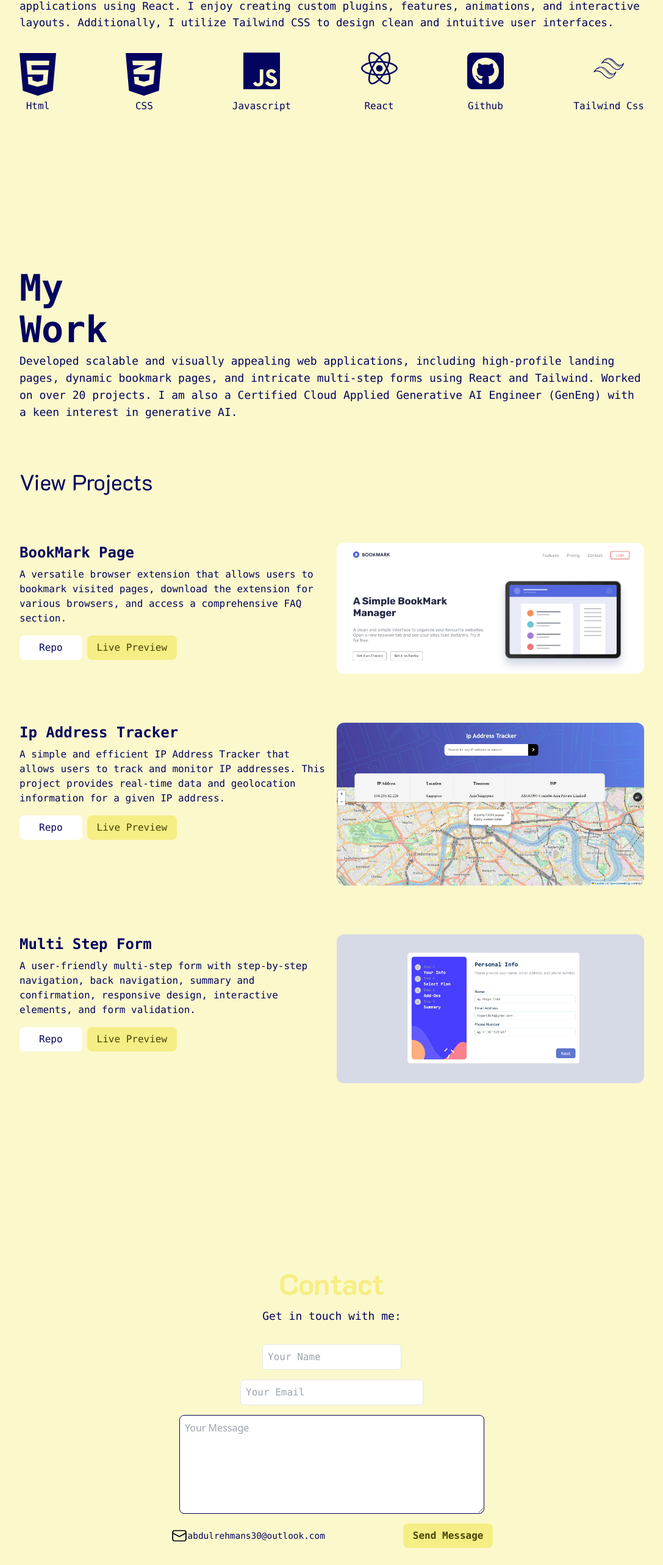
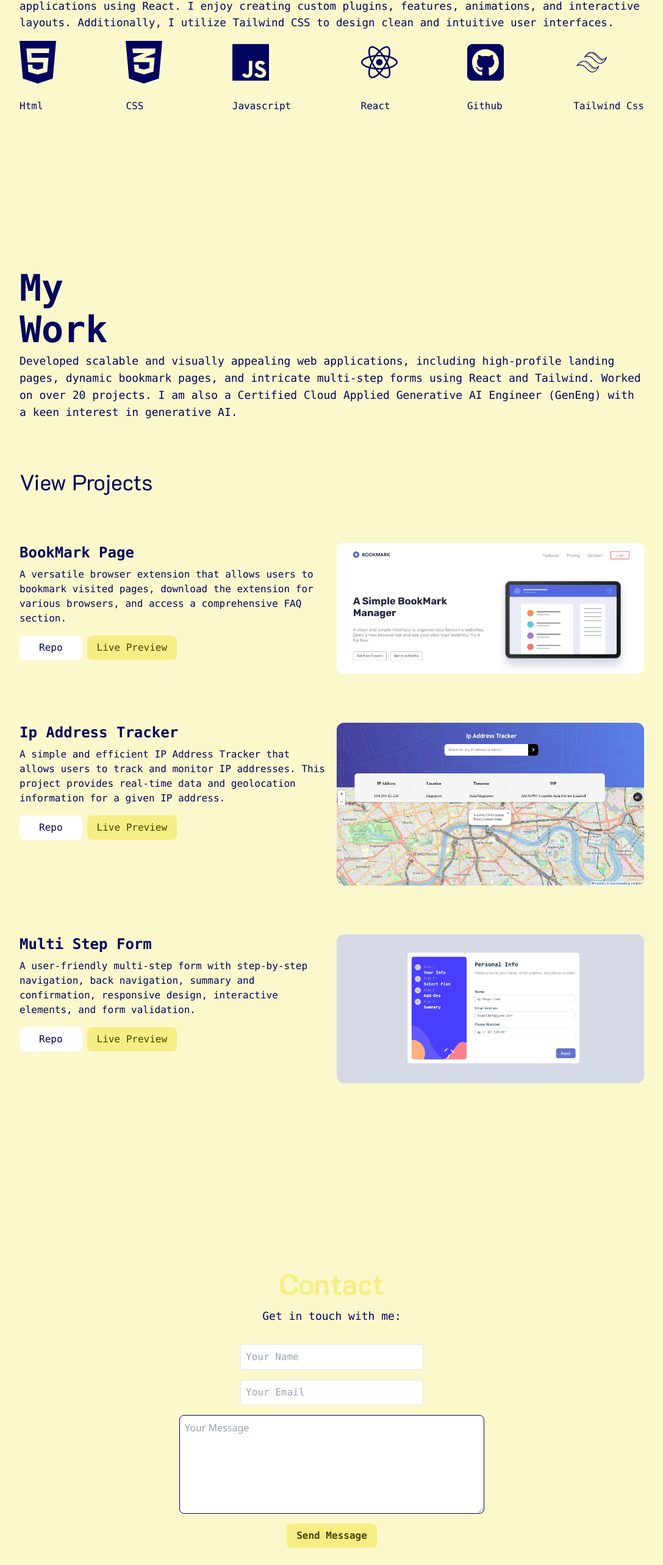
Before and after one commit to AbdulRehman-py/Portfolio-site, a React (Vite) app: page / in a window 1280 px wide. Shown: the part 1110-3676 px from the top of the page at 61% size, without its empty margins (96-1183 px from the left). Built offline with nearby package versions, Linux system fonts and the light colour scheme.

Commit message:
contact section completed

```diff
--- a/package.json
+++ b/package.json
@@ -11,8 +11,10 @@
   },
   "dependencies": {
     "@tailwindcss/vite": "^4.0.12",
+    "emailjs-com": "^3.2.0",
     "react": "^19.0.0",
-    "react-dom": "^19.0.0"
+    "react-dom": "^19.0.0",
+    "react-toastify": "^11.0.5"
   },
   "devDependencies": {
     "@eslint/js": "^9.21.0",
--- a/src/Components/About.jsx
+++ b/src/Components/About.jsx
@@ -2,7 +2,7 @@ import React from "react";
 
 const About = () => {
   return (
-    <section id="about" className="flex flex-col  gap-10 py-[8rem] px-[4rem]  md:p-global pb-[4rem]">
+    <section id="about" className="flex flex-col exsmall:px-[4rem] px-[1.5rem]  gap-10 py-[8rem] sm:px-[4rem]  md:p-global pb-[4rem]">
 <div >
         <h2 className="text-darkyel font-bold  text-3xl md:text-5xl font-k2d mb-2 ">About</h2>
 
--- a/src/Components/Contact.jsx
+++ b/src/Components/Contact.jsx
@@ -1,39 +1,121 @@
-
+import { useState } from "react";
+import { ToastContainer, toast } from "react-toastify";
+import "react-toastify/dist/ReactToastify.css"; // Import Toastify styles
+import emailjs from "emailjs-com";
 
 const Contact = () => {
+  const [message, setMessage] = useState({
+    name: "",
+    email: "",
+    message: "",
+  });
+
+  const [isLoading, setIsLoading] = useState(false); // Loading state
+
+  const handleChange = (e) => {
+    const { name, value } = e.target;
+    setMessage({ ...message, [name]: value });
+  };
+
+  const handleclick = (e) => {
+    e.preventDefault();
+
+    // Validate form data
+    if (!message.name || !message.email || !message.message) {
+      toast.error("Please fill out all fields.", {
+        position: "top-center",
+        autoClose: 3000,
+      });
+      return;
+    }
+
+    setIsLoading(true); // Set loading state
+
+    // Send the email using EmailJS
+    emailjs
+      .send(
+        "service_e3o4qks", // Your EmailJS Service ID
+        "template_xkkv4nm", // Your EmailJS Template ID
+        message, // The form data
+        "wHeNNgiIN26ocUr5M" // Replace with your EmailJS Public Key
+      )
+      .then(
+        (result) => {
+          console.log("Message sent:", result.text);
+
+          // Show a success toast notification
+          toast.success("Message Sent Successfully!", {
+            position: "top-center",
+            autoClose: 3000, // Automatically close after 3 seconds
+          });
+
+          // Reset the form fields
+          setMessage({
+            name: "",
+            email: "",
+            message: "",
+          });
+        },
+        (error) => {
+          console.error("Error:", error.text);
+
+          // Show an error toast notification
+          toast.error("Failed to send the message. Please try again.", {
+            position: "top-center",
+            autoClose: 3000,
+          });
+        }
+      )
+      .finally(() => {
+        setIsLoading(false); // Reset loading state
+      });
+  };
+
   return (
-    <section className="p-global rounded-lg shadow-lg mt-12 text-center">
+    <section className="sm:p-global p-[5rem] rounded-lg shadow-lg mt-12 flex flex-col items-center justify-center text-center">
       <h2 className="text-darkyel font-bold md:text-5xl exsmall:text-3xl text-2xl font-k2d mb-4">Contact</h2>
       <p className="text-blue1 font-mono text-[0.8rem] exsmall:text-lg mb-8 text-center">Get in touch with me:</p>
-        <form className="flex flex-col gap-4 items-center">
+      <form onSubmit={handleclick} className="flex flex-col gap-4 items-center">
         <input
           type="text"
+          name="name"
+          value={message.name}
+          onChange={handleChange}
           placeholder="Your Name"
-                className="mdw-[300px]  p-2 font-mono rounded-[6px] border outline-none text-base"
+          className="md:w-[300px] p-2 font-mono rounded-[6px] border outline-none text-base"
+          required
         />
         <input
           type="email"
+          name="email"
+          value={message.email}
+          onChange={handleChange}
           placeholder="Your Email"
           className="md:w-[300px] p-2 font-mono rounded-[6px] border outline-none text-base"
+          required
         />
         <textarea
+          name="message"
+          value={message.message}
+          onChange={handleChange}
           placeholder="Your Message"
-                className="md:w-[500px] exsmall:w-[350px] w-full p-2  rounded-lg border border-blue1 focus:outline-none focus:ring-2 focus:ring-blue1 text-base"
+          className="md:w-[500px] exsmall:w-[350px] w-full p-2 rounded-lg border border-blue1 focus:outline-none focus:ring-2 focus:ring-blue1 text-base"
           rows="6"
+          required
         ></textarea>
-            <div className="flex flex-wrap gap-4 items-center justify-center md:gap-[8rem]">
-                <div className="flex items-center ">
-                    <img src="/mail.png" alt="Mail Icon" className="mr-auto" width={28} />
-                    <p><a href="mailto:abdulrehmans30@outlook.com" className="text-blue1 font-mono text-[0.9rem]">abdulrehmans30@outlook.com</a></p>
-                </div>
         <button
           type="submit"
-                    className="bg-darkyel text-darkbrown font-mono font-bold py-2 px-4 rounded-lg hover:bg-darkbrown text-[0.8rem] hover:text-darkyel transition duration-300 md:text-base"
+          className={`bg-darkyel text-darkbrown font-mono font-bold py-2 px-4 rounded-lg hover:bg-darkbrown text-[0.8rem] hover:text-darkyel transition duration-300 md:text-base ${
+            isLoading ? "opacity-50 cursor-not-allowed" : ""
+          }`}
+          disabled={isLoading} // Disable button while loading
         >
-                    Send Message
+          {isLoading ? "Sending..." : "Send Message"}
         </button>
-            </div>
       </form>
+
+      {/* Toastify Container */}
+      <ToastContainer />
     </section>
   );
 };
--- a/src/Components/Nav.jsx
+++ b/src/Components/Nav.jsx
@@ -29,10 +29,16 @@ const Nav = () => {
   }, []);
 
   return (
-    <header id="Home" className="flex md:px-[8rem] py-4 px-[2rem] exsmall:px-[4rem] relative z-10">
+    <header
+      id="Home"
+      className="flex md:px-[8rem] py-4 px-[2rem] exsmall:px-[4rem] relative z-10"
+    >
       <nav id="nav" className="flex w-full items-center justify-between">
         {/* Logo */}
-        <a href="#Home" className="text-[#03045E] font-k2d p-0 m-0 text-[1rem] font-bold">
+        <a
+          href="#Home"
+          className="text-[#03045E] font-k2d p-0 m-0 text-[1rem] font-bold"
+        >
           Abdul Rehman
         </a>
 
@@ -102,7 +108,7 @@ const Nav = () => {
         <div
           className={`${
             isOpen
-              ? "flex z-30 flex-wrap gap-6 fixed bottom-[12rem] left-1/2 transform -translate-x-1/2"
+              ? "flex z-30 flex-wrap gap-6 fixed bottom-[10rem] left-1/2 transform -translate-x-1/2"
               : "hidden md:flex gap-6 items-center"
           }`}
         >
--- a/src/Components/Skills.jsx
+++ b/src/Components/Skills.jsx
@@ -3,7 +3,7 @@ import { skillsIcons } from "../constants";
 
 const Skills = () => {
   return (
-    <section className="md:p-global px-[4rem] py-[8rem]">
+    <section className="md:p-global exsmall:px-[4rem] px-[1.5rem] sm:px-[4rem] py-[8rem]">
       <h2 className="font-mono font-bold md:text-4xl text-3xl text-darkyel mb-2">Skills</h2>
       <p className="text-blue1 font-mono md:text-[1.1rem] text-[0.9rem]">
         My main area of expertise is front-end development (client-side of the
@@ -15,14 +15,16 @@ const Skills = () => {
       </p>
       <div className="flex items-center justify-between gap-8 flex-wrap">
         {skillsIcons.map((skill, index) => (
-          <div key={index} className="flex flex-col items-center gap-8 mt-8">
+          <div key={index} className="flex flex-col  justify-between gap-8 mt-8">
+
             <div
-              className="sm:w-[60px] w-[40px] h-[20px] sm:h-[40px] fill-blue1 mb-2"
+              className="sm:w-[60px] w-[40px] h-[20px] grid items-center text-center  sm:h-[40px] fill-blue1 mb-2"
               dangerouslySetInnerHTML={{ __html: skill.svg }}
               aria-label={skill.alt}
             ></div>
             <span className="text-blue1 font-mono">{skill.alt}</span>
-          </div>
+            </div>
+
         ))}
       </div>
     </section>
--- a/src/Components/Work.jsx
+++ b/src/Components/Work.jsx
@@ -3,7 +3,7 @@ import { projects } from "../constants";
 
 const Work = () => {
   return (
-    <section id="Work" className="py-[4rem] px-[4rem]  md:p-global">
+    <section id="Work" className="py-[4rem] exsmall:px-[4rem] px-[1.5rem] sm:px-[4rem]  md:p-global">
       <div>
         <h2 className="font-mono text-blue1 m-0 md:text-6xl exsmall:text-3xl text-2xl font-semibold">
           <span>My</span>
--- a/src/constants/index.js
+++ b/src/constants/index.js
@@ -64,21 +64,21 @@ export const projects = [
   {
     title: "BookMark Page",
     description: "A versatile browser extension that allows users to bookmark visited pages, download the extension for various browsers, and access a comprehensive FAQ section.",
-    image: "/public/book.jpeg",
+    image: "/book.jpeg",
     repourl: "https://github.com/AbdulRehman-py/Book-Mark-Page",
     liveurl: "https://book-mark-page.vercel.app/"
   },
   {
     title: "Ip Address Tracker",
     description: "A simple and efficient IP Address Tracker that allows users to track and monitor IP addresses. This project provides real-time data and geolocation information for a given IP address.",
-    image: "/public/ip.jpeg",
+    image: "/ip.jpeg",
     repourl: "https://github.com/AbdulRehman-py/Ip-Address-Tracker",
     liveurl: "https://ipaddresstracker-qxlw0170b-roger-clarks-projects.vercel.app/"
   },
   {
     title: "Multi Step Form",
     description: "A user-friendly multi-step form with step-by-step navigation, back navigation, summary and confirmation, responsive design, interactive elements, and form validation.",
-    image: "/public/form.jpeg",
+    image: "/form.jpeg",
     repourl: "https://github.com/AbdulRehman-py/multi-step-form-main",
     liveurl: "https://multi-step-form-main-pssmfdk7m-roger-clarks-projects.vercel.app/"
   }
```
Also changed, not shown: 1 other file (tests, documents, lock files or other folders). Lines whose indentation alone changed are shown as unchanged.
